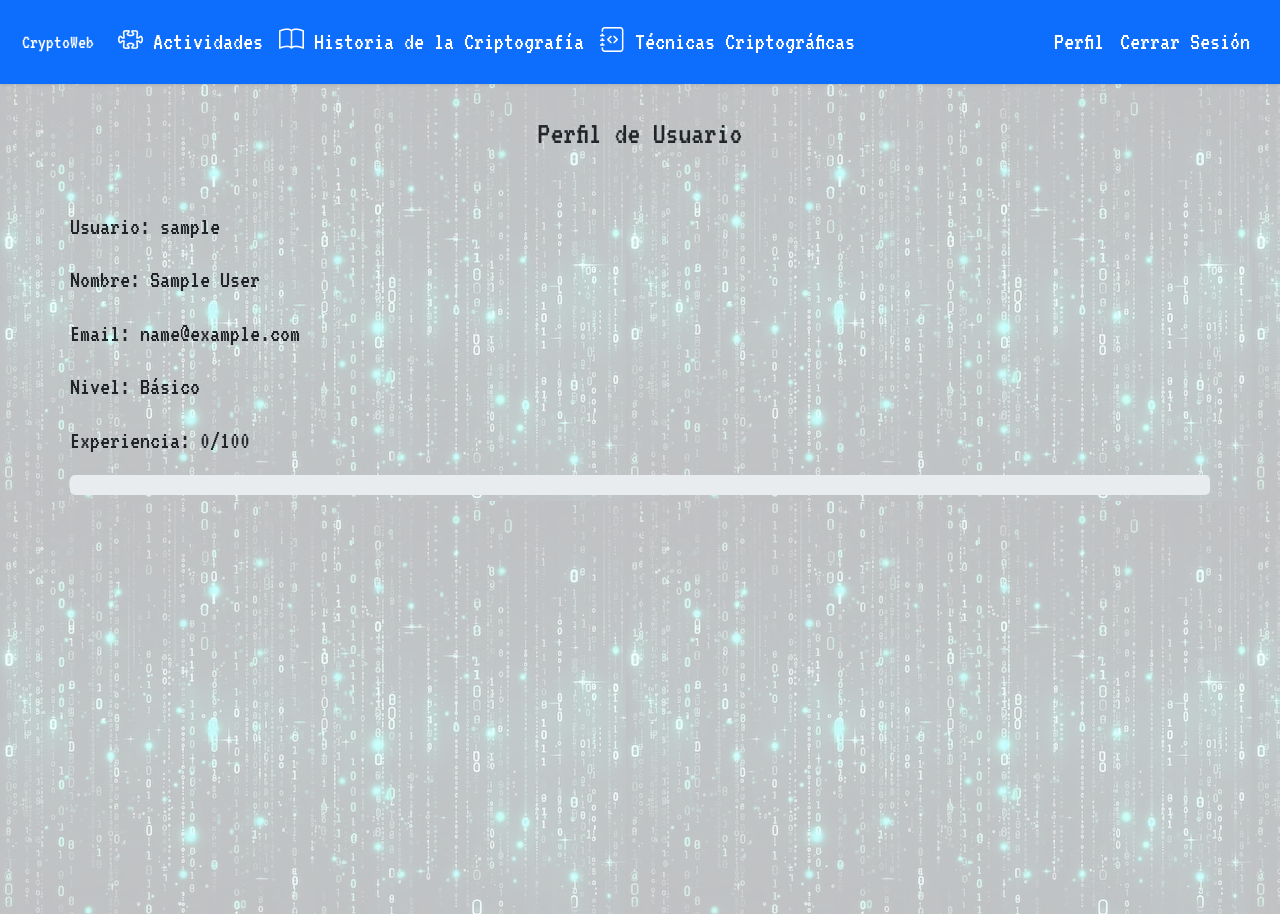
After one commit to Itxialdiak/criptoweb, a Django app: page /usuarios/profile/ in a window 1280 px wide. The commit adds this page. Run offline with Django 5.2, Linux system fonts and the light colour scheme; the visitor is signed in with stand-in values (Sample User, id 1); data comes from the database, SQL or seed files in the repository.

Commit message:
Mejorar gestion de usuarios. Creación de perfil. Arreglar bugs login/logout. Implementar notas en ejercicios

```diff
--- a/cryptoweb/actividades/templates/panel_actividades.html
+++ b/cryptoweb/actividades/templates/panel_actividades.html
@@ -2,7 +2,7 @@
 {% load dict_lockup %}
 
 {% block contenido %}
-  <h1>Actividades</h1>
+  <h1><i class="bi bi-puzzle"></i> Actividades <i class="bi bi-puzzle"></i></h1>
 
   <!--
       Iteramos sobre la lista de niveles.
--- a/cryptoweb/cryptoweb/settings.py
+++ b/cryptoweb/cryptoweb/settings.py
@@ -145,3 +145,6 @@ STATICFILES_DIRS = [os.path.join(BASE_DIR, 'static')]
 # https://docs.djangoproject.com/en/5.1/ref/settings/#default-auto-field
 
 DEFAULT_AUTO_FIELD = 'django.db.models.BigAutoField'
+
+LOGIN_REDIRECT_URL = '/usuarios/profile/'
+LOGOUT_REDIRECT_URL = '/'
--- a/cryptoweb/informacion/templates/historia_lista.html
+++ b/cryptoweb/informacion/templates/historia_lista.html
@@ -1,7 +1,7 @@
 {% extends "base.html" %}
 
 {% block contenido %}
-  <h2>Historia de la Criptografía</h2>
+  <h2><i class="bi bi-book"></i> Historia de la Criptografía <i class="bi bi-book"></i></h2>
   <ul>
     {% for ep in episodios %}
       <li><a href="{% url 'historia_detalle' ep.id %}">{{ ep.titulo }}</a></li>
--- a/cryptoweb/informacion/templates/tecnica_lista.html
+++ b/cryptoweb/informacion/templates/tecnica_lista.html
@@ -2,7 +2,7 @@
 
 {% block contenido %}
 <div>
-  <h2>Técnicas Criptográficas</h2>
+  <h2><i class="bi bi-journal-code"></i> Técnicas Criptográficas <i class="bi bi-journal-code"></i></h2>
   <form method="get">
     <input type="text" name="q" placeholder="Buscar técnicas..." value="{{ request.GET.q }}">
     <button type="submit">Buscar</button>
--- a/cryptoweb/static/css/base.css
+++ b/cryptoweb/static/css/base.css
@@ -1,11 +1,28 @@
 /* Importing Google Fonts */
 @import 'https://fonts.googleapis.com/css2?family=VT323&display=swap';
+
+/* Importing Bootstrap Icons */
+@import url("https://cdn.jsdelivr.net/npm/bootstrap-icons@1.11.3/font/bootstrap-icons.min.css");
 
 /* General Body Styles */
 body {
     font-family: 'VT323', sans-serif !important;
     background: #fafafa !important;
     font-size: 20px;
+}
+
+/* Tamaño de fuente para pantallas medianas (tabletas) */
+@media (min-width: 768px) {
+    body {
+        font-size: 22px;
+    }
+}
+
+/* Tamaño de fuente para pantallas grandes (PCs) */
+@media (min-width: 1024px) {
+    body {
+        font-size: 25px;
+    }
 }
 
 /* Navbar Styles */
@@ -175,6 +192,19 @@ a.article, a.article:hover {
     transition: all 0.3s;
 }
 
+.progress {
+    height: 20px;
+    background-color: #e9ecef;
+    border-radius: 5px;
+    overflow: hidden;
+}
+
+.progress-bar {
+    background-color: #007bff;
+    height: 100%;
+    transition: width 0.6s ease;
+}
+
 /* Media Queries for Responsive Adjustments */
 @media (max-width: 768px) {
     #sidebar {
--- a/cryptoweb/templates/base.html
+++ b/cryptoweb/templates/base.html
@@ -9,6 +9,8 @@
     <link href="https://cdn.jsdelivr.net/npm/bootstrap@5.3.0/dist/css/bootstrap.min.css" rel="stylesheet">
     <!-- CSS personalizado -->
     <link rel="stylesheet" href="{% static 'css/base.css' %}">
+    <!-- Bootstrap Icons -->
+    <link rel="stylesheet" href="https://cdn.jsdelivr.net/npm/bootstrap-icons@1.11.3/font/bootstrap-icons.min.css">
     <!-- Bootstrap JS -->
     <script src="https://cdn.jsdelivr.net/npm/bootstrap@5.3.0/dist/js/bootstrap.bundle.min.js"></script>
 </head>
@@ -23,20 +25,26 @@
             <div class="collapse navbar-collapse" id="navbarNav">
                 <ul class="navbar-nav me-auto mb-2 mb-lg-0">
                     <li class="nav-item">
-                        <a class="nav-link" href="{% url 'panel_actividades' %}">Actividades</a>
+                        <a class="nav-link" href="{% url 'panel_actividades' %}"><i class="bi bi-puzzle"></i> Actividades</a>
                     </li>
                     <li class="nav-item">
-                        <a class="nav-link" href="{% url 'historia_lista' %}">Historia de la Criptografía</a>
+                        <a class="nav-link" href="{% url 'historia_lista' %}"><i class="bi bi-book"></i> Historia de la Criptografía</a>
                     </li>
                     <li class="nav-item">
-                        <a class="nav-link" href="{% url 'tecnica_lista' %}">Técnicas Criptográficas</a>
+                        <a class="nav-link" href="{% url 'tecnica_lista' %}"><i class="bi bi-journal-code"></i> Técnicas Criptográficas</a>
                     </li>
                 </ul>
                 <ul class="navbar-nav">
                     {% if user.is_authenticated %}
                         <li class="nav-item">
-                            <a class="nav-link" href="{% url 'logout' %}">Cerrar Sesión</a>
+                            <a class="nav-link" href="{% url 'perfil_usuario' %}">Perfil</a>
                         </li>
+                        <li class="nav-item">
+                            <a class="nav-link" href="#" onclick="document.getElementById('logout-form').submit();">Cerrar Sesión</a>
+                        </li>
+                        <form id="logout-form" action="{% url 'logout' %}" method="post" style="display: none;">
+                            {% csrf_token %}
+                        </form>
                     {% else %}
                         <li class="nav-item">
                             <a class="nav-link" href="{% url 'login' %}">Iniciar Sesión</a>
--- a/cryptoweb/usuarios/models.py
+++ b/cryptoweb/usuarios/models.py
@@ -30,3 +30,12 @@ class UsuarioActividad(models.Model):
 
     def __str__(self):
         return f"{self.usuario.username} - {self.actividad.titulo} - {'Resuelta' if self.estado else 'No Resuelta'}"
+
+class Nota(models.Model):
+    perfil = models.ForeignKey(Perfil, on_delete=models.CASCADE)
+    actividad = models.ForeignKey(Actividad, on_delete=models.CASCADE)
+    contenido = models.TextField()
+    fecha_creacion = models.DateTimeField(auto_now_add=True)
+
+    def __str__(self):
+        return f"Nota de {self.perfil.user.username} - {self.fecha_creacion}"
--- /dev/null
+++ b/cryptoweb/usuarios/templates/profile.html
@@ -0,0 +1,17 @@
+{% extends "base.html" %}
+
+{% block contenido %}
+<h2>Perfil de Usuario</h2>
+<div class="container mt-5">
+    <p>Usuario: {{ perfil.user.username }}</p>
+    <p>Nombre: {{ perfil.user.first_name }} {{ perfil.user.last_name }}</p>
+    <p>Email: {{ perfil.user.email }}</p>
+    <p>Nivel: {{ perfil.nivel }}</p>
+    <p>Experiencia: {{ experiencia_actual }}/{{ experiencia_proximo_nivel }}</p>
+
+    <!-- Barra de progreso -->
+    <div class="progress">
+        <div class="progress-bar" role="progressbar" style="width: {{ porcentaje_experiencia }}%;" aria-valuenow="{{ experiencia_actual }}" aria-valuemin="0" aria-valuemax="{{ experiencia_requerida }}"></div>
+    </div>
+</div>
+{% endblock %}
--- a/cryptoweb/usuarios/urls.py
+++ b/cryptoweb/usuarios/urls.py
@@ -4,6 +4,8 @@ from . import views
 
 urlpatterns = [
     path('registro/', views.registro, name='registro'),
-    path('login/', auth_views.LoginView.as_view(template_name='usuarios/login.html'), name='login'),
+    path('login/', auth_views.LoginView.as_view(template_name='login.html'), name='login'),
+    path('logout/', auth_views.LogoutView.as_view(), name='logout'),
+    path('profile/', views.perfil_usuario, name='perfil_usuario'),
     path('logout/', auth_views.LogoutView.as_view(), name='logout'),
 ]
--- a/cryptoweb/usuarios/views.py
+++ b/cryptoweb/usuarios/views.py
@@ -1,5 +1,7 @@
 from django.shortcuts import render, redirect
 from django.contrib.auth import login, authenticate
+from django.contrib.auth.decorators import login_required
+from .models import Perfil
 from .forms import RegistroForm
 
 def registro(request):
@@ -12,3 +14,37 @@ def registro(request):
     else:
         form = RegistroForm()
     return render(request, 'registro.html', {'form': form})
+
+@login_required
+def perfil_usuario(request):
+    perfil = Perfil.objects.get(user=request.user)
+    niveles = ['Básico', 'Fácil', 'Medio', 'Avanzado', 'Experto']
+    puntos_requeridos = {
+        'Básico': 10,
+        'Fácil': 100,
+        'Medio': 1000,
+        'Avanzado': 10000,
+        'Experto': float('inf'),  # Infinito para el nivel Experto
+    }
+    nivel_actual = perfil.nivel
+    experiencia_actual = perfil.experiencia
+    experiencia_requerida = puntos_requeridos[nivel_actual]
+
+    # Calcular la experiencia para el próximo nivel
+    if nivel_actual != 'Experto':
+        indice_nivel_actual = niveles.index(nivel_actual)
+        proximo_nivel = niveles[indice_nivel_actual + 1]
+        experiencia_proximo_nivel = puntos_requeridos[proximo_nivel]
+        porcentaje_experiencia = (experiencia_actual / experiencia_requerida)
+        print(porcentaje_experiencia)
+    else:
+        experiencia_proximo_nivel = 'Max.'
+        porcentaje_experiencia = 100
+
+    return render(request, 'profile.html', {
+        'perfil': perfil,
+        'experiencia_actual': experiencia_actual,
+        'experiencia_requerida': experiencia_requerida,
+        'experiencia_proximo_nivel': experiencia_proximo_nivel,
+        'porcentaje_experiencia': porcentaje_experiencia,
+    })
```
Also changed, not shown: cryptoweb/actividades/templates/actividad_detalle.html (+17 -2 lines), cryptoweb/actividades/views.py (+24 -3 lines), cryptoweb/usuarios/forms.py (+19 -1 lines), cryptoweb/usuarios/migrations/0005_nota.py (added).
